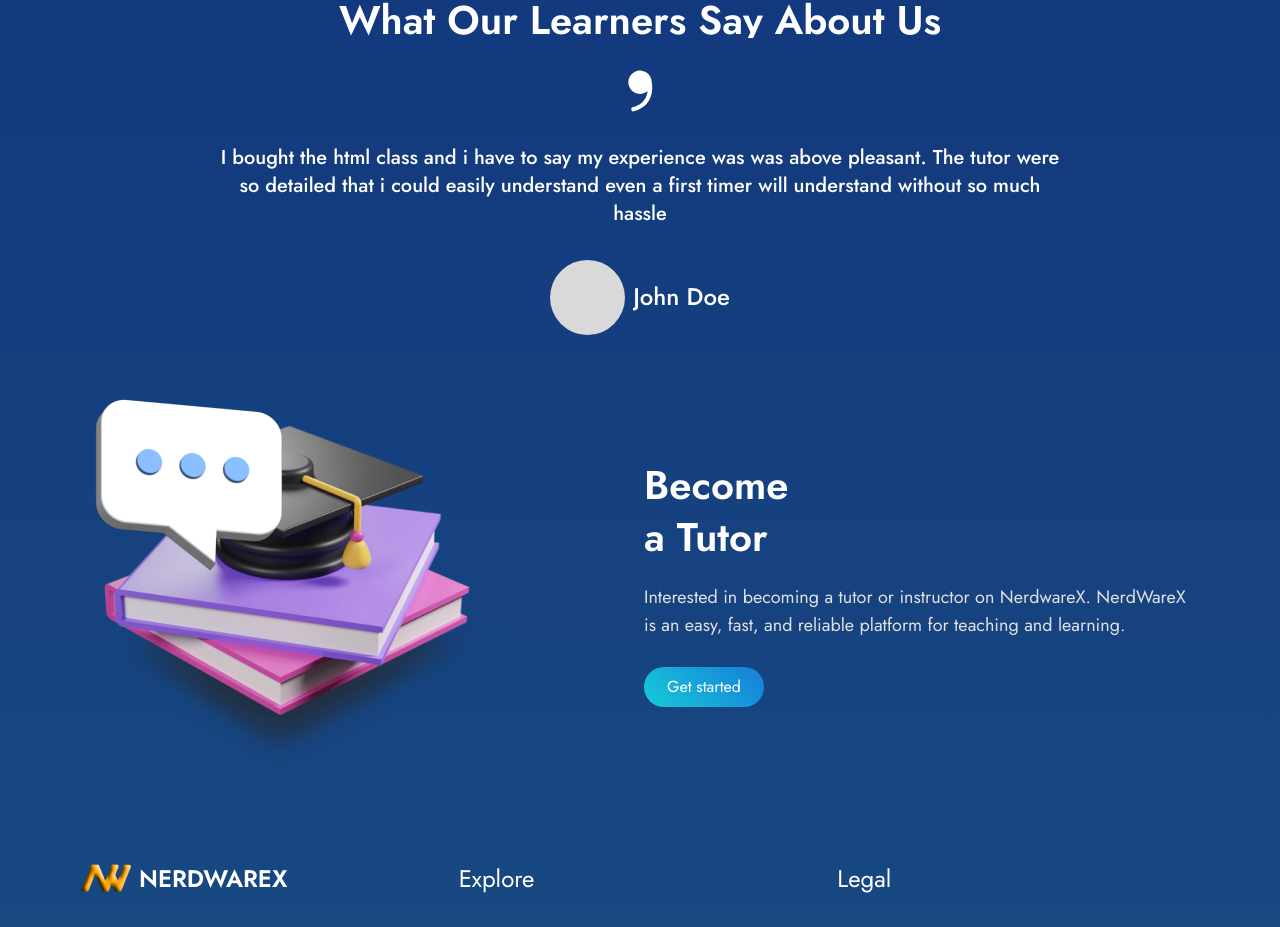
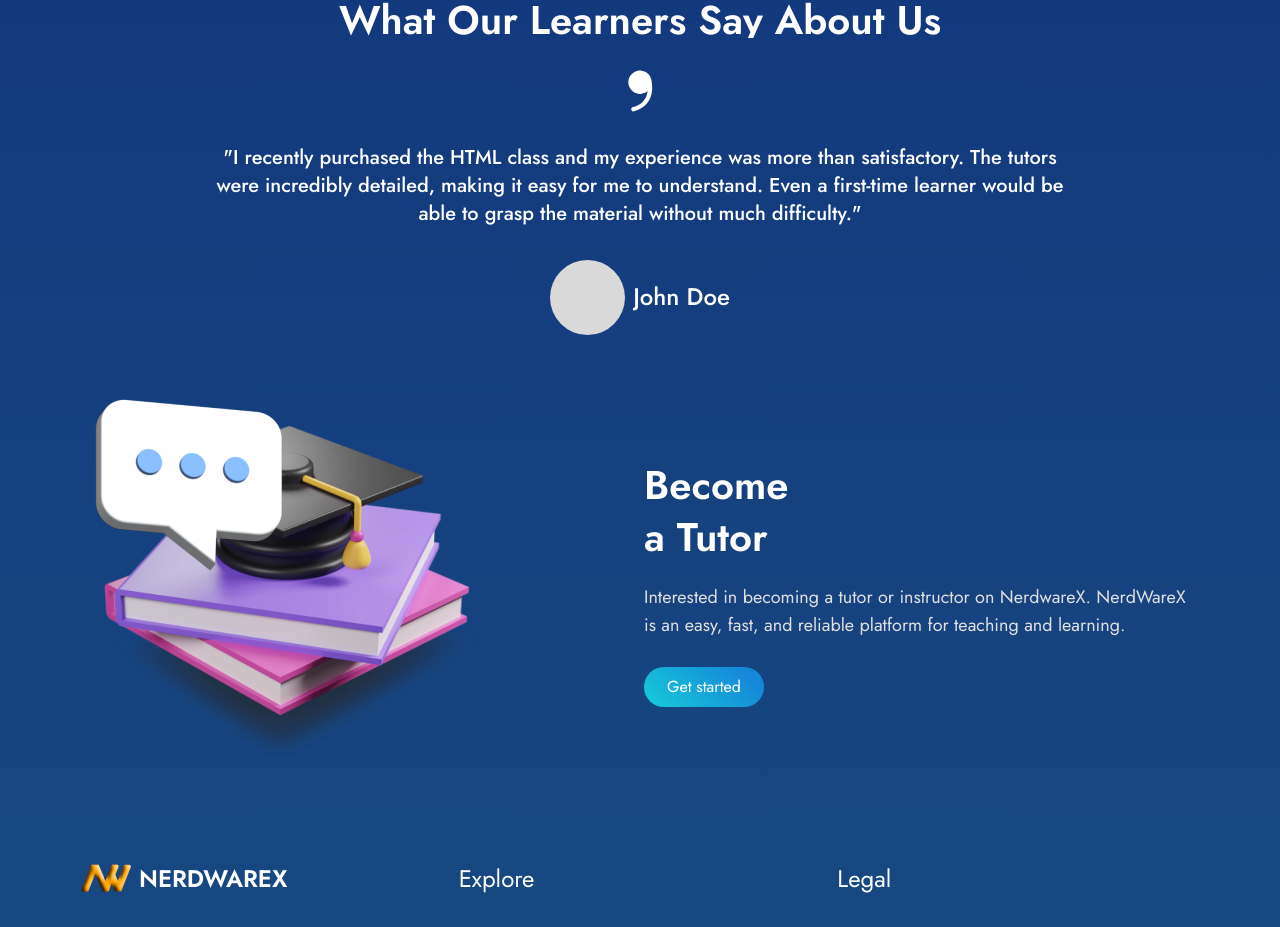
Before and after one commit to NerdwareX/nerdwarex-waitlist, a React (Create React App) app: page / in a window 1280 px wide. Shown: the part 3385-4312 px from the top of the page. Built offline with nearby package versions, Linux system fonts and the light colour scheme.

Commit message:
Update Testimonials.jsx

```diff
--- a/src/components/home/Testimonials.jsx
+++ b/src/components/home/Testimonials.jsx
@@ -15,9 +15,7 @@ const Testimonials = () => {
       </h3>
       <img src={quoteIcon} alt="quote icon" />
       <p className="font-medium lg:text-xl text-base text-white">
-        I bought the html class and i have to say my experience was was above
-        pleasant. The tutor were so detailed that i could easily understand even
-        a first timer will understand without so much hassle
+        "I recently purchased the HTML class and my experience was more than satisfactory. The tutors were incredibly detailed, making it easy for me to understand. Even a first-time learner would be able to grasp the material without much difficulty."
       </p>
       <div className="flex items-center gap-2">
         <div className="lg:w-[75px] lg:h-[75px] w-12 h-12 bg-[#d9d9d9] rounded-full"></div>
```
